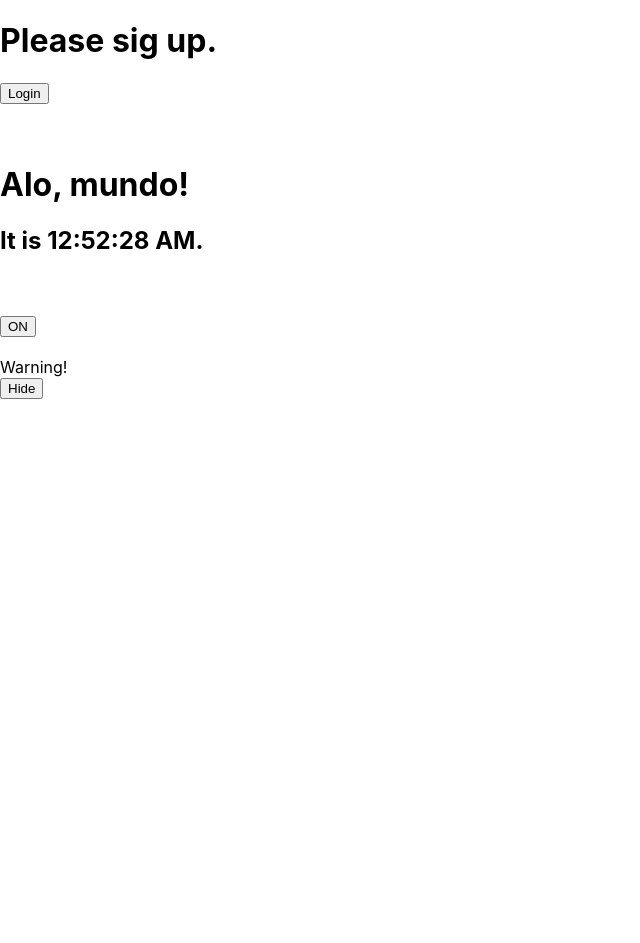
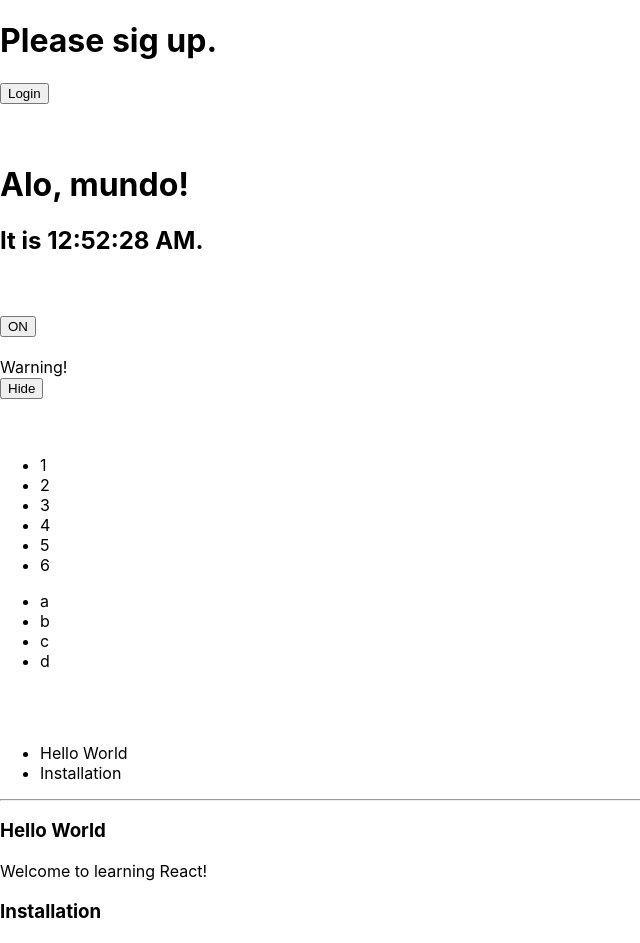
Before and after one commit to yurigauermarques/estudo-react, a React (Create React App) app: page / in a window 1280 px wide. Shown: the top 943 px of the page, without its empty margins (0-640 px from the left). Before the commit the page ends 800 px from the top, so only its background shows below. Built offline with nearby package versions, Linux system fonts and the light colour scheme.

Commit message:
feat: Add Listas e Chaves

```diff
--- a/src/componentsprops.js
+++ b/src/componentsprops.js
@@ -1,7 +1,7 @@
 import React from 'react';
 import ReactDOM from 'react-dom';
 import './index.css';
-import App from './App';
+// import App from './App';
 import reportWebVitals from './reportWebVitals';
 
 function Welcome(props) {
--- a/src/index.js
+++ b/src/index.js
@@ -1,35 +1,34 @@
 import React from 'react';
 import ReactDOM from 'react-dom';
 import './index.css';
-import App from './App';
 import reportWebVitals from './reportWebVitals';
 
 
 class Clock extends React.Component {
-  constructor(props){
+  constructor(props) {
     super(props);
-    this.state = {date: new Date()};
+    this.state = { date: new Date() };
   }
 
 
-  componentDidMount(){
+  componentDidMount() {
     this.timerID = setInterval(
       () => this.tick(),
       1000
     );
   }
 
-  componentWillMount(){
+  componentWillMount() {
     clearInterval(this.timerID);
   }
 
-  tick(){
+  tick() {
     this.setState({
       date: new Date()
     });
   }
 
-  render(){
+  render() {
     return (
       <div>
         <h1>Alo, mundo!</h1>
@@ -44,20 +43,20 @@ function FormattedDate(props) {
 }
 
 class Toggle extends React.Component {
-  constructor(props){
+  constructor(props) {
     super(props);
-    this.state = {isToggleOn: true};
+    this.state = { isToggleOn: true };
 
     this.handleClick = this.handleClick.bind(this);
   }
 
-  handleClick(){
-    this.setState( state => ({
+  handleClick() {
+    this.setState(state => ({
       isToggleOn: !state.isToggleOn
     }));
   }
 
-  render(){
+  render() {
     return (
       <button onClick={this.handleClick}>
         {this.state.isToggleOn ? 'ON' : 'OFF'}
@@ -82,7 +81,7 @@ function Mailbox(props) {
 
 function UserGreeting(props) {
   // const messagens =[];
-  const messagens =['React', 'Re: React', 'Re: Re: React'];
+  const messagens = ['React', 'Re: React', 'Re: Re: React'];
   return (
     <div>
       <h1>Welcome back!</h1>
@@ -97,7 +96,7 @@ function GuestGreeting(props) {
 
 function Greeting(props) {
   const isLoggedIn = props.isLoggedIn;
-  if(isLoggedIn){
+  if (isLoggedIn) {
     return <UserGreeting />;
   }
   return <GuestGreeting />;
@@ -105,7 +104,7 @@ function Greeting(props) {
 
 
 function LoginButton(props) {
-  return(
+  return (
     <button onClick={props.onClick}>
       Login
     </button>
@@ -114,39 +113,39 @@ function LoginButton(props) {
 
 
 function LogoutButton(props) {
-  return(
+  return (
     <button onClick={props.onClick}>
       Logout
     </button>
   );
 }
 
-class LoginContol extends React.Component{
-  constructor(props){
+class LoginContol extends React.Component {
+  constructor(props) {
     super(props);
     this.handleLoginClick = this.handleLoginClick.bind(this);
     this.handleLogoutClick = this.handleLogoutClick.bind(this);
-    this.state = {isLoggedIn: false}
+    this.state = { isLoggedIn: false }
   }
 
-  handleLoginClick(){
-    this.setState({isLoggedIn: true});
+  handleLoginClick() {
+    this.setState({ isLoggedIn: true });
   }
 
-  handleLogoutClick(){
-    this.setState({isLoggedIn: false});
+  handleLogoutClick() {
+    this.setState({ isLoggedIn: false });
   }
 
-  render(){
+  render() {
     const isLoggedIn = this.state.isLoggedIn;
     let button;
-    // if(isLoggedIn){
-    //   button = <LogoutButton onClick={this.handleLogoutClick} />;
-    // }else{
-    //   button = <LoginButton onClick={this.handleLoginClick} />;
-    // }
-    {isLoggedIn ? button =<LogoutButton onClick={this.handleLogoutClick} /> : button = <LoginButton onClick={this.handleLoginClick} />};
-    return(
+    if (isLoggedIn) {
+      button = <LogoutButton onClick={this.handleLogoutClick} />;
+    } else {
+      button = <LoginButton onClick={this.handleLoginClick} />;
+    }
+    // { isLoggedIn ? button = <LogoutButton onClick={this.handleLogoutClick} /> : button = <LoginButton onClick={this.handleLoginClick} /> };
+    return (
       <div>
         <Greeting isLoggedIn={isLoggedIn} />
         {button}
@@ -155,12 +154,12 @@ class LoginContol extends React.Component{
   }
 }
 
-function WarningBanner(props){
-  if(!props.warn){
+function WarningBanner(props) {
+  if (!props.warn) {
     return null;
   }
 
-  return(
+  return (
     <div className="warning">
       Warning!
     </div>
@@ -168,20 +167,20 @@ function WarningBanner(props){
 }
 
 class Page extends React.Component {
-  constructor(props){
+  constructor(props) {
     super(props);
-    this.state = {showWarning: true};
+    this.state = { showWarning: true };
     this.handleToggleClick = this.handleToggleClick.bind(this);
   }
 
-  handleToggleClick(){
+  handleToggleClick() {
     this.setState(state => ({
       showWarning: !state.showWarning
     }));
   }
 
-  render(){
-    return(
+  render() {
+    return (
       <div>
         <WarningBanner warn={this.state.showWarning} />
         <button onClick={this.handleToggleClick}>
@@ -194,19 +193,83 @@ class Page extends React.Component {
 }
 
 
+function ListItem(props) {
+  return <li>{props.item}</li>;
+}
+
+function NumberList(props) {
+  const item = props.itens;
+  const listItems = item.map((item) =>
+    <ListItem key={item.toString()} item={item} />
+  );
+
+  return (
+    <ul>
+      {listItems}
+    </ul>
+  );
+}
+
+
+function Blog(props) {
+  const sidebar = (
+    <ul>
+      {props.posts.map((post) =>
+        <li key={post.id}>
+          {post.title}
+        </li>
+      )}
+    </ul>
+  );
+  const content = props.posts.map((post) =>
+    <div key={post.id}>
+      <h3>{post.title}</h3>
+      <p>{post.content}</p>
+    </div>
+  );
+
+
+  return (
+    <div>
+      {sidebar}
+      <hr />
+      {content}
+    </div>
+  );
+}
+
+
+
+
+
+
 function Applicacao() {
-  return(
+  const numbers = [1, 2, 3, 4, 5, 6];
+  const letras = ['a', 'b', 'c', 'd'];
+  const posts = [
+    { id: 1, title: 'Hello World', content: 'Welcome to learning React!' },
+    { id: 2, title: 'Installation', content: 'You can install React from npm.' }
+  ];
+
+  return (
     <div>
-      <LoginContol  />
-      <br/>
-      <br/>
+      <LoginContol />
+      <br />
+      <br />
       <Clock />
-      <br/>
-      <br/>
+      <br />
+      <br />
       <Toggle />
-      <br/>
-      <br/>
+      <br />
+      <br />
       <Page />
+      <br />
+      <br />
+      <NumberList itens={numbers} />
+      <NumberList itens={letras} />
+      <br />
+      <br />
+      <Blog posts={posts} />
     </div>
   );
 }
```
Also changed, not shown: src/comment.js (+8 -8 lines).
